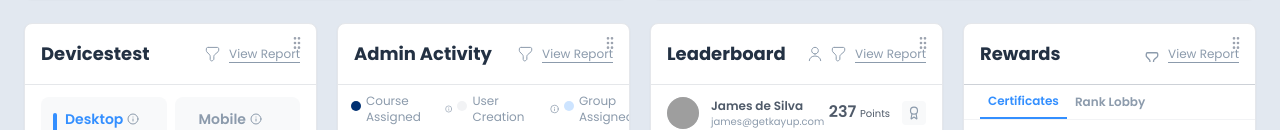
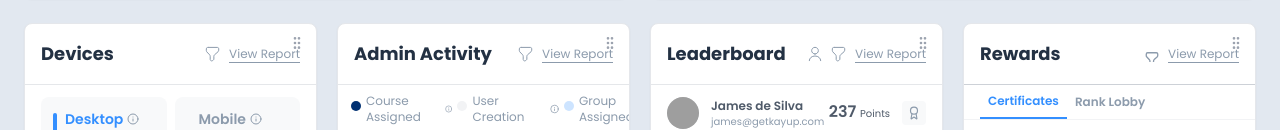
Before and after one commit to Dinnerli/dashboardprototype, a React (Vite) app: page / in a window 1280 px wide. Shown: the part 1462-1592 px from the top of the page. Built offline with nearby package versions, Linux system fonts and the light colour scheme; grey boxes are pictures that could not be loaded.

Commit message:
devicecard changes done

```diff
--- a/src/components/dashboard/DevicesCard.tsx
+++ b/src/components/dashboard/DevicesCard.tsx
@@ -9,7 +9,7 @@ const DevicesCard = () => {
         {/* Header section */}
         <div className="flex justify-between items-center w-full p-4 border-b border-[#E5E7EA]">
           <div className="flex items-center">
-            <h3 className="font-bold text-lg text-[#233143]">Devicestest</h3>
+            <h3 className="font-bold text-lg text-[#233143]">Devices</h3>
           </div>
 
           <div className="flex items-center gap-2">
```
